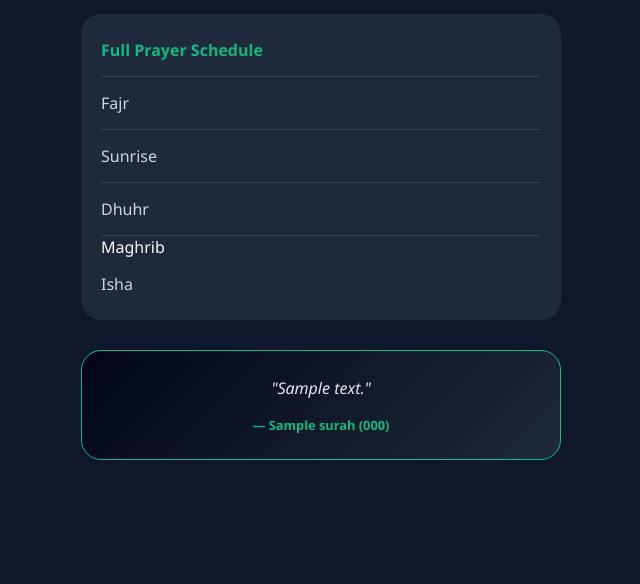
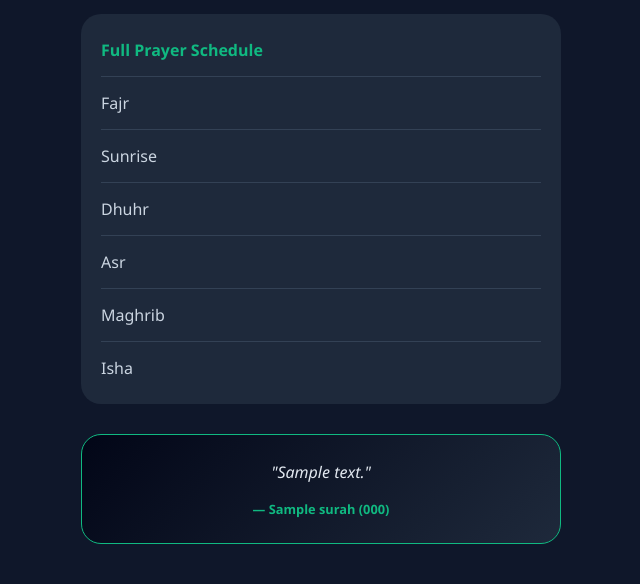
Before and after one commit to Sa-Alfy/Ramadan-Tracker, a Flask app: page / in a window 1280 px wide. Shown: the part 431-1015 px from the top of the page, without its empty margins (319-959 px from the left). Before the commit the page ends 891 px from the top, so only its background shows below. Run offline with Flask 2, Linux system fonts and the light colour scheme; a database or web service that is not in the repository returns one stand-in record (values such as "Sample title"); data that the repository does not hold is empty.

Commit message:
Fix Asr row markup so Maghrib aligns

```diff
--- a/templates/index.html
+++ b/templates/index.html
@@ -47,7 +47,7 @@
             <div class="row"><span>Fajr</span> <strong>{{ prayer_times['Fajr'] }}</strong></div>
             <div class="row"><span>Sunrise</span> <strong>{{ prayer_times['Sunrise'] }}</strong></div>
             <div class="row"><span>Dhuhr</span> <strong>{{ prayer_times['Dhuhr'] }}</strong></div>
-            <div class="row)<span>Asr</span> <strong>{{ prayer_times['Asr'] }}</strong></div>
+            <div class="row"><span>Asr</span> <strong>{{ prayer_times['Asr'] }}</strong></div>
             <div class="row"><span>Maghrib</span> <strong>{{ prayer_times['Maghrib'] }}</strong></div>
             <div class="row"><span>Isha</span> <strong>{{ prayer_times['Isha'] }}</strong></div>
         </section>
```
